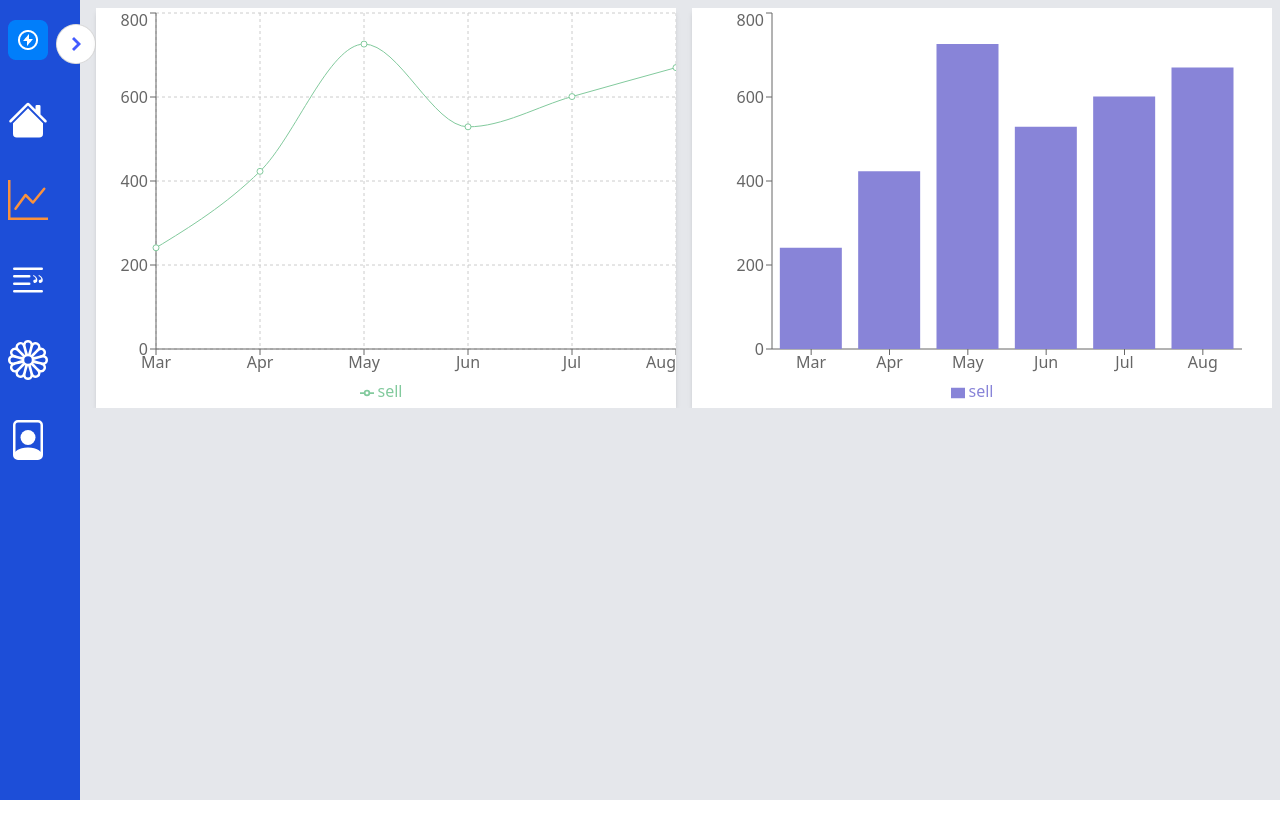
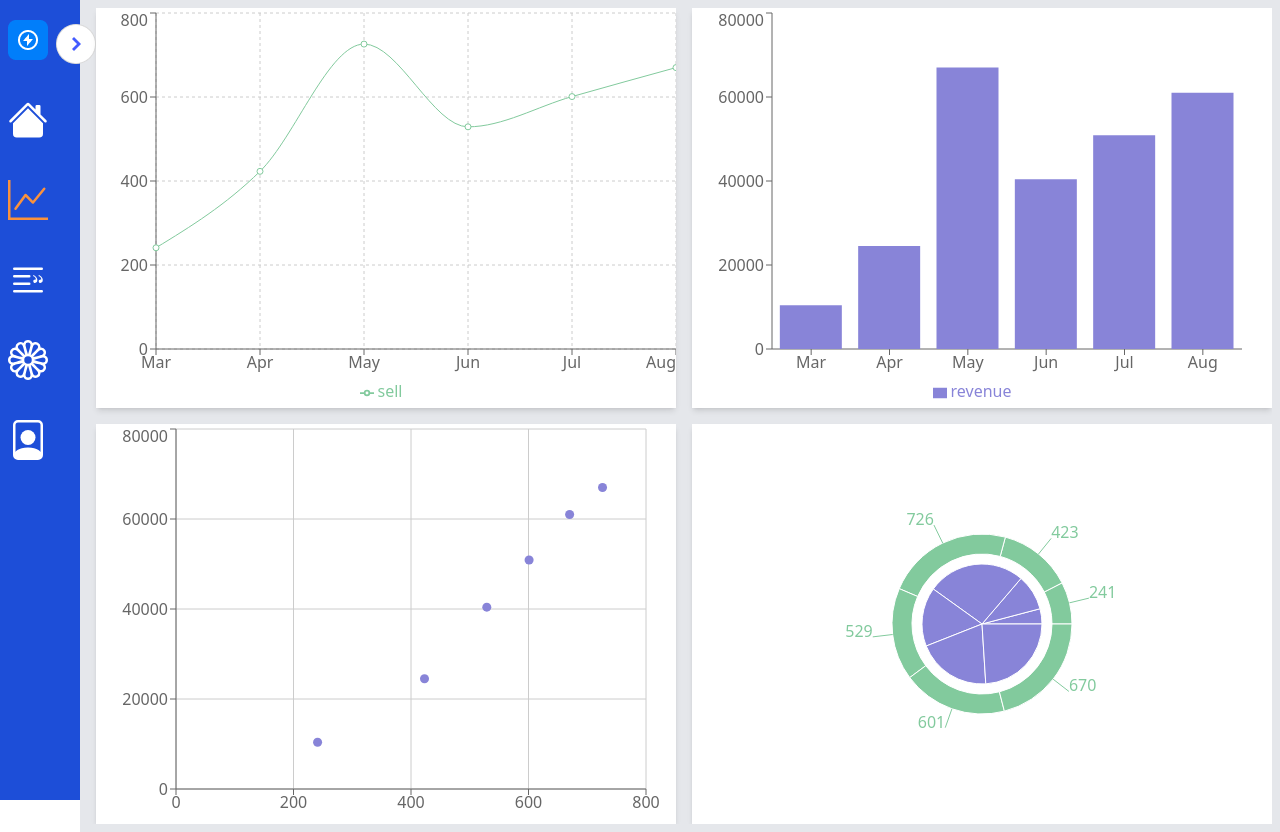
Before and after one commit to aytullahdev/petaverse, a React (Create React App) app: page /dashboard in a window 1280 px wide. Before the commit the page ends 800 px from the top, so only its background shows below. Built offline with nearby package versions, Linux system fonts and the light colour scheme.

Commit message:
Dashboard component ready

```diff
--- a/src/App.js
+++ b/src/App.js
@@ -6,9 +6,9 @@ import Dashboard from './Components/Dashboard/Dashboard';
 import Home from './Components/Home/Home';
 function App() {
   return (
-    <div className="App flex">
+    <div className="App flex relative">
     <Header/>
-    <div className='p-2 w-full overflow-y-hidden h-screen bg-gray-200'>
+    <div className='p-2 w-full overflow-y-hidden  bg-gray-200'>
     <Routes>
       <Route path='/' element={<Home/>}/>
       <Route path='/dashboard' element={<Dashboard/>}/>
--- a/src/Components/Dashboard/Dashboard.js
+++ b/src/Components/Dashboard/Dashboard.js
@@ -1,5 +1,5 @@
 import React from 'react';
-import { LineChart, Line, XAxis, BarChart, YAxis, CartesianGrid, Tooltip, Legend, ResponsiveContainer, Bar } from 'recharts';
+import { LineChart, Line, XAxis, BarChart, YAxis,Scatter, PieChart, Pie, ScatterChart ,CartesianGrid, Tooltip, Legend, ResponsiveContainer, Bar } from 'recharts';
 
 const Dashboard = () => {
    const  data=[
@@ -43,7 +43,7 @@ const Dashboard = () => {
     return (
        <div className='grid grid-cols-1 pl-2  md:grid-cols-2 gap-4 overflow-x-hidden '>
          <div className=' bg-white shadow-md relative  '>
-         <ResponsiveContainer width="100%"  height={400}>
+         <ResponsiveContainer  height={400}>
         <LineChart
           data={data}
 
@@ -62,6 +62,7 @@ const Dashboard = () => {
         </LineChart>
      </ResponsiveContainer>
          </div>
+         {/* Barcahrt */}
          <div className=' bg-white shadow-md '>
          <ResponsiveContainer width="100%" height={400}>
          <BarChart
@@ -78,13 +79,44 @@ const Dashboard = () => {
       <YAxis />
       <Tooltip />
       <Legend />
-      <Bar dataKey="sell" fill="#8884d8" />
+      <Bar dataKey="revenue" fill="#8884d8" />
 
     </BarChart>
     </ResponsiveContainer>
 
          </div>
+         {/* Charter chart */}
+         <div className=' bg-white shadow-md '>
+         <ResponsiveContainer width="100%" height={400}>
+         <ScatterChart
+      data={data}
+      margin={{
+        top: 5,
+        right: 30,
+        left: 20,
+        bottom: 5
+      }}
+    >
 
+     <CartesianGrid />
+          <XAxis type="number" dataKey="sell" name="Sell" unit="" />
+          <YAxis type="number" dataKey="revenue" name="Revenue" unit="" />
+          <Tooltip cursor={{ strokeDasharray: '3 3' }} />
+          <Scatter name="A Company" data={data} fill="#8884d8" />
+
+    </ScatterChart>
+    </ResponsiveContainer>
+
+         </div>
+         {/* pie chart */}
+         <div className=' bg-white shadow-md '>
+            <ResponsiveContainer width="100%" height={400}>
+            <PieChart width={400} height={400}>
+          <Pie data={data} dataKey="revenue" cx="50%" cy="50%" outerRadius={60} fill="#8884d8" />
+          <Pie data={data} dataKey="sell" cx="50%" cy="50%" innerRadius={70} outerRadius={90} fill="#82ca9d" label />
+        </PieChart>
+            </ResponsiveContainer>
+         </div>
        </div>
     );
 };
--- a/src/Components/Header/Header.js
+++ b/src/Components/Header/Header.js
@@ -7,9 +7,9 @@ const Header = () => {
     const [slide,setSlide]= useState(true);
    return(
 
-       <div>
+       <div className=''>
           {/* nav section */}
-          <div className={`duration-500 h-screen bg-blue-700 relative slider ${slide?'w-20':'w-52'}`}>
+          <div className={`duration-500 h-screen bg-blue-700 relative slider ${slide?'w-20':'w-52'} sticky top-0 left-0`}>
            {/* slider btn */}
           <img src="./assets/control.png" className={` absolute cursor-pointer top-6 -right-4 duration-500 ${slide?'rotate-180':'rotate-0'}`} onClick={()=>{
               setSlide(!slide)
```
